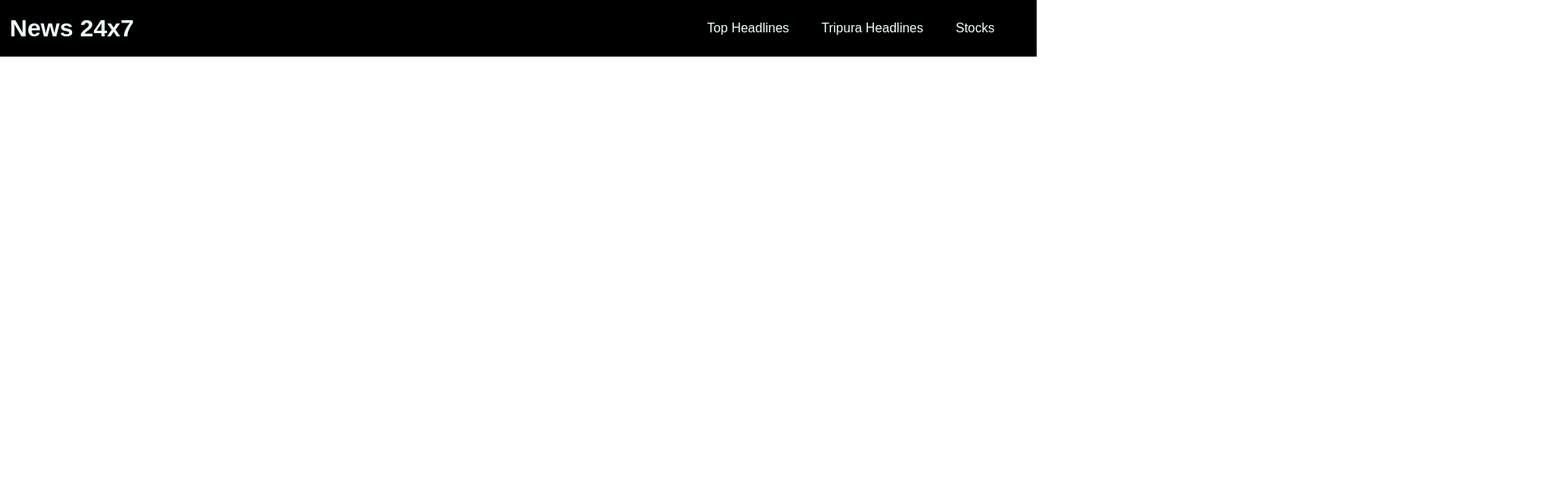
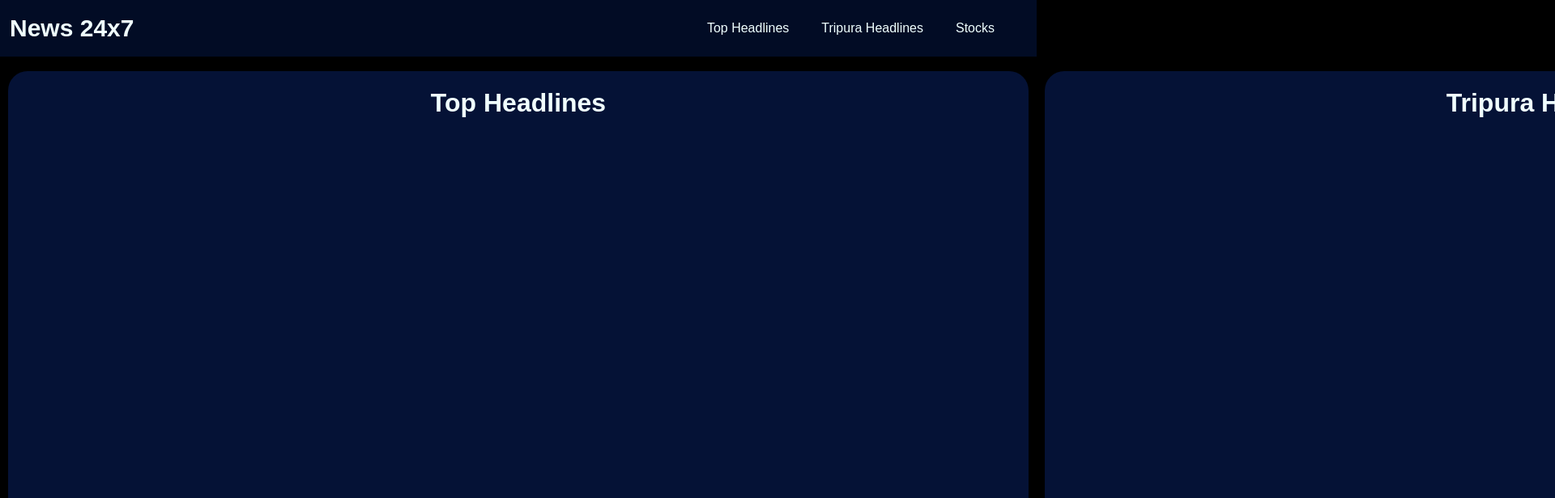
Before and after one commit to Saumya-Kanti-Sarma/News-24x7, a React (Vite) app: page / in a window 1280 px wide. Shown: the top 616 px of the page at 81% size, 1920 px wide, since content can reach past the window. Built offline with nearby package versions, Linux system fonts and the light colour scheme.

Commit message:
added: News and Stocks Page

```diff
--- a/src/App.css
+++ b/src/App.css
@@ -0,0 +1,16 @@
+.main {
+  display: flex;
+  align-items: center;
+  transition: 1s ease-in-out;
+
+}
+
+.page {
+  display: flex;
+  background-color: #051236;
+  min-width: calc(100% - 20px);
+  min-height: calc(100vh - 110px);
+  border-radius: 24px;
+  margin: 0 10px;
+  justify-content: center;
+}
--- a/src/App.jsx
+++ b/src/App.jsx
@@ -1,10 +1,32 @@
 import { useState } from 'react'
 import Nav from './Components/Navigation/Nav'
+import './App.css'
 
 function App() {
+  const [translate, setTreanslate] = useState('0%');
   return (
     <>
-      <Nav />
+      <Nav interChange={(int) => {
+        setTreanslate(int);
+      }} />
+      <br />
+      <div className="main" style={{ transform: `translateX(${translate}) ` }} >
+        <div className="page">
+          <div className='heading'>
+            <h1>Top Headlines</h1>
+          </div>
+        </div>
+        <div className="page">
+          <div className='heading'>
+            <h1>Tripura Headlines</h1>
+          </div>
+        </div>
+        <div className="page">
+          <div className='heading'>
+            <h1>Stocks</h1>
+          </div>
+        </div>
+      </div>
     </>
   )
 }
--- a/src/Components/Navigation/Nav.jsx
+++ b/src/Components/Navigation/Nav.jsx
@@ -2,18 +2,28 @@ import { useState } from "react";
 import styles from "./Nav.module.css"
 import { FiAlignJustify } from "react-icons/fi";
 import { IoMdClose } from "react-icons/io";
-const Nav = () => {
+const Nav = ({ interChange }) => {
   const [menu, setMenu] = useState(false);
+
   return (
     <>
       <nav className={styles.components}>
         <div><b className={styles.logo}> News 24x7 </b></div>
         <ul>
-          <li className={styles.casualLists}>Top Headlines</li>
-          <li className={styles.casualLists}>Tripura Headlines</li>
-          <li className={styles.casualLists}>Stocks </li>
+          <li className={styles.casualLists} onClick={() => interChange('0%')}
+          >
+            Top Headlines</li>
+
+          <li className={styles.casualLists}
+            onClick={() => interChange('-100%')}>
+            Tripura Headlines</li>
+
+          <li className={styles.casualLists}
+            onClick={() => interChange('-200%')}>
+            Stocks </li>
           <div>
-            <button className={styles.menu} onClick={() => { setMenu(true) }} >
+            <button className={styles.menu}
+              onClick={() => { setMenu(true) }} >
               <FiAlignJustify className={styles.menuIcon} />
             </button>
           </div>
--- a/src/Components/Navigation/Nav.module.css
+++ b/src/Components/Navigation/Nav.module.css
@@ -4,7 +4,7 @@
   align-items: center;
   padding: 10px 12px;
   height: 50px;
-  background-color: #000000;
+  background-color: #020c25;
 }
 
 .components ul {
--- a/src/index.css
+++ b/src/index.css
@@ -2,6 +2,7 @@ body {
   margin: 0;
   font-family: sans-serif;
   color: azure;
+  background-color: black;
   overflow: hidden;
 }
 
```
Also changed, not shown: src/Components/Top_Headlines/Headlines.jsx (added), src/Components/Top_Headlines/Headlines.module.css (added), src/Components/Tripura_Headlines/Tripura.jsx (added), src/Components/Tripura_Headlines/Tripura.module.css (added).
